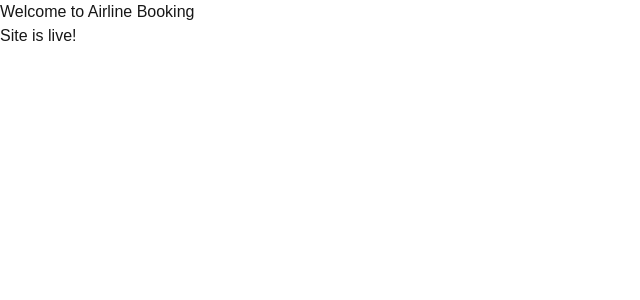
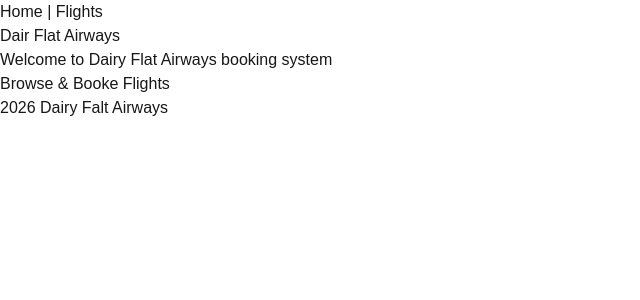
Before and after one commit to pken891/airline-booking, a Next.js app: page / in a window 1280 px wide. Shown: the top 300 px of the page, without its empty margins (0-640 px from the left). Built offline with nearby package versions, Linux system fonts and the light colour scheme.

Commit message:
updated pages to give baseline

```diff
--- a/app/booking/page.js
+++ b/app/booking/page.js
@@ -1,8 +1,8 @@
 export default function Booking() {
   return (
     <div>
-      <h1>Welcome to Booking page</h1>
-      <p>Site is live!</p>
+      <h1>Book a Flight</h1>
+      <p>Booking form will go here</p>
     </div>
   );
 }
--- a/app/confirmation/page.js
+++ b/app/confirmation/page.js
@@ -2,8 +2,8 @@
 export default function Confirmation() {
   return (
     <div>
-      <h1>Welcome to Confirmation page</h1>
-      <p>Site is live!</p>
+      <h1>Booking Confirmed</h1>
+      <p>Your booking details will appear here</p>
     </div>
   );
 }
--- a/app/flights/page.js
+++ b/app/flights/page.js
@@ -1,8 +1,8 @@
 export default function Flights() {
   return (
     <div>
-      <h1>Welcome to flights page</h1>
-      <p>Site is live!</p>
+      <h1>Available Flights</h1>
+      <p>Flights will be listed here</p>
     </div>
   );
 }
--- a/app/layout.js
+++ b/app/layout.js
@@ -1,28 +1,22 @@
-import { Geist, Geist_Mono } from "next/font/google";
-import "./globals.css";
-
-const geistSans = Geist({
-  variable: "--font-geist-sans",
-  subsets: ["latin"],
-});
-
-const geistMono = Geist_Mono({
-  variable: "--font-geist-mono",
-  subsets: ["latin"],
-});
+import './globals.css';
 
 export const metadata = {
-  title: "Create Next App",
-  description: "Generated by create next app",
+  title: 'Dairy Flat Airyways',
+  description: 'Book flights with Dairy Flat Airways Today!'
 };
 
 export default function RootLayout({ children }) {
   return (
-    <html
-      lang="en"
-      className={`${geistSans.variable} ${geistMono.variable} h-full antialiased`}
-    >
-      <body className="min-h-full flex flex-col">{children}</body>
+    <html lang="en">
+      <body>
+        <nav>
+          <a href="/">Home</a> | <a href="/flights">Flights</a>
+        </nav>
+        <main>{children}</main>
+        <footer>
+          <p> 2026 Dairy Falt Airways</p>
+        </footer>
+      </body>
     </html>
   );
 }
--- a/app/page.js
+++ b/app/page.js
@@ -1,8 +1,11 @@
 export default function Home() {
   return (
     <div>
-      <h1>Welcome to Airline Booking</h1>
-      <p>Site is live!</p>
+      <h1>Dair Flat Airways</h1>
+      <p>Welcome to Dairy Flat Airways booking system</p>
+      <nav>
+        <a href="/flights">Browse & Booke Flights</a>
+      </nav>
     </div>
   );
 }
```
